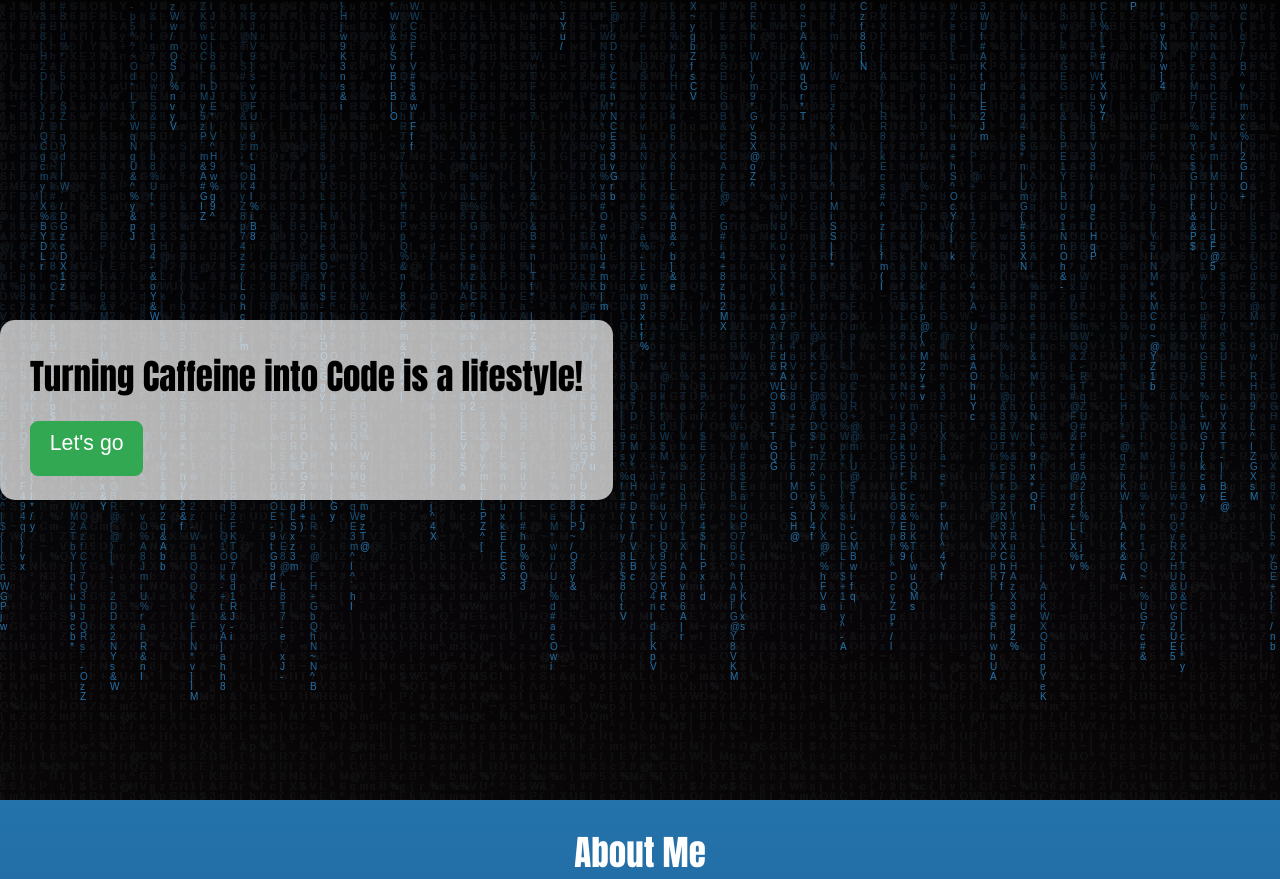
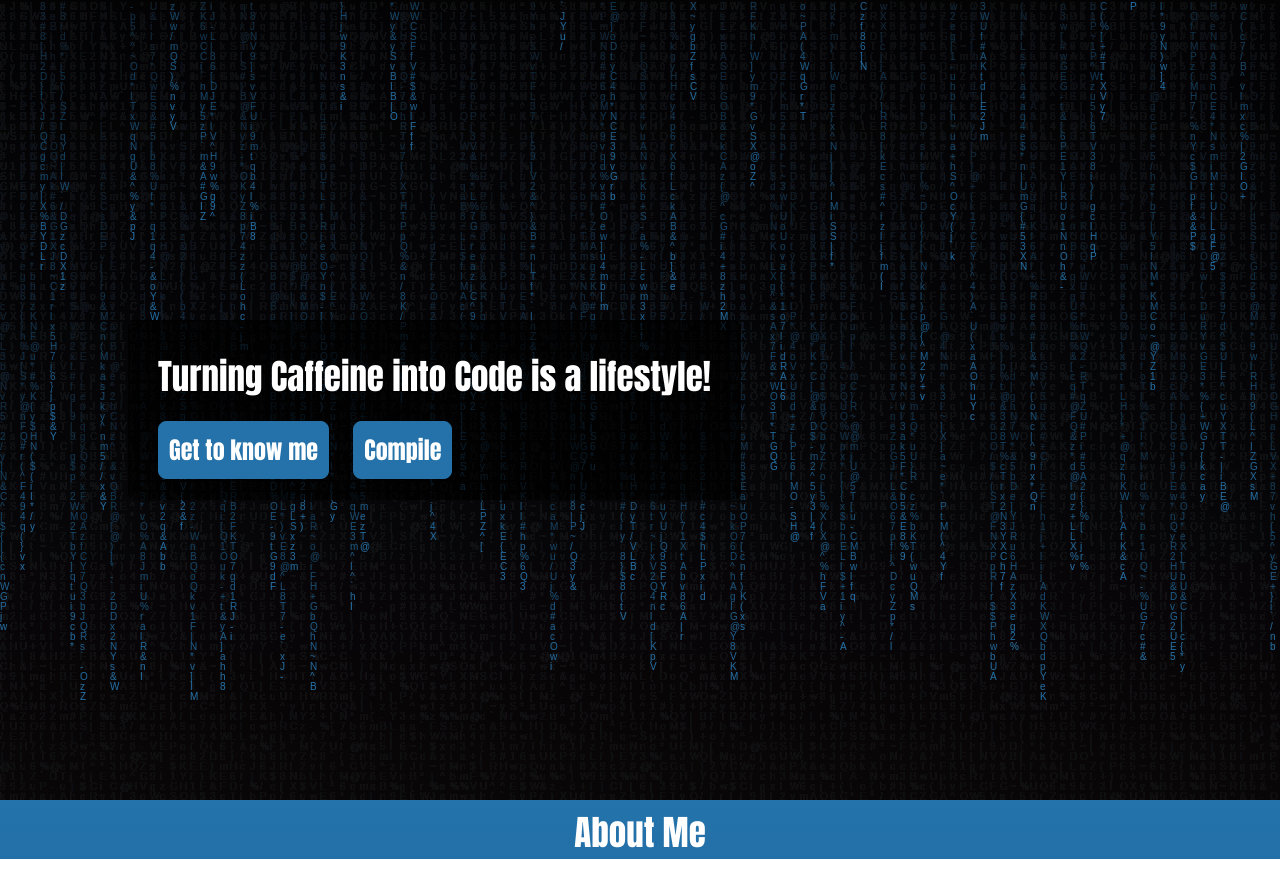
Before and after one commit to B1NER0/CV_pro1, a website: page public/index.html in a window 1280 px wide. Drawn offline with Linux system fonts and the light colour scheme.

Commit message:
Added box and buttons to hero image

```diff
--- a/public/css/styles.css
+++ b/public/css/styles.css
@@ -33,22 +33,7 @@ a {
   text-decoration: none;
 }
 
-.wrapper {
-  min-height: 100%;
-  height: auto !important;
-  height: 100%;
-  margin: 0 auto -7rem;
-  position: relative;
-}
 
-footer, .push {
-  height: 7rem;
-}
-
-footer .footer-contents {
-  padding: 0 5rem;
-  position: relative;
-}
 
 .website-nav {
   position: fixed;
@@ -79,9 +64,6 @@ footer .footer-contents {
   font-weight: bold;
 }
 
-.page-content {
-  padding: 1rem 5rem;
-}
 
 .page-content p {
   margin-bottom: 1rem;
@@ -96,14 +78,15 @@ footer .footer-contents {
 
 .hero-matrix {
   position: absolute;
-  border-radius: 15px;
-  background-color: rgba(255, 255, 255, 0.7);
-  color: black;
+  border-radius: 8px;
+  background-color: rgba(000, 000, 000, 0.7);
+  color: white;
   /* Opacity can be given to background with rgba*/
   border: none;
   height: 12rem;
+  top: 40%;
+  left: 10%;
   padding: 3rem;
-  top: 40%;
 }
 
 
@@ -121,26 +104,30 @@ footer .footer-contents {
   }
 
 
-.hero-button {
-    background-color: #32a852;
+.hero-button2 {
+
+}
+
+
+.hero-btn{
+  background-color: #2472a9;
     position: relative;
     color: white;
-    border: 1px solid #32a852;
+    border: 1px solid #2472a9;
     margin-top: 1.3rem;
-    padding: 0.9375rem 1.875rem 1.875rem 1.875rem;
-    font-family: "Monserrat", sans-serif;
-    font-size: 2.125rem;
-    font-weight: 200;
+    padding: 1rem;
+    font-family: Impact, Charcoal, sans-serif;
+    font-size: 2.4rem;
+    font-weight: 300;
     cursor: pointer;
     border-radius: 8px;
 }
-.hero-button:hover {
-    background-color: #138717;
-    border: 1px solid #138717;
+.hero-btn:hover {
+    background-color: #045894;
+    border: 1px solid #045894;
 }
+.about{
 
-.about{
-  padding-top: 2rem;
 }
 
 #about-head{
--- a/public/index.html
+++ b/public/index.html
@@ -23,9 +23,11 @@
     </header>
 
     <div class="hero-matrix">
-        <div class="test">
+
         <h1>Turning Caffeine into Code is a lifestyle!</h1>
-        <button type="button" class="hero-button"> Let's go</button>
+        <div class="">
+        <button type="button" class="hero-btn"> Get to know me</button>
+        <button type="button" class="hero-btn" style="margin-left: 20px"> Compile</button>
         </div>
     </div>
 
--- a/public/js/set-background.js
+++ b/public/js/set-background.js
@@ -50,7 +50,7 @@ var mHeight = window.innerHeight;
         {
             //Black BG for the canvas
             //translucent BG to show trail
-            ctx.fillStyle = "rgba(15, 20, 15, 0.04)";
+            ctx.fillStyle = "rgba(20, 20, 15, 0.04)";
             ctx.fillRect(0, 0, window.innerWidth, window.innerHeight);
             ctx.fillStyle = "#2472a9";//green text
             ctx.font = font_size + "px arial";
```
